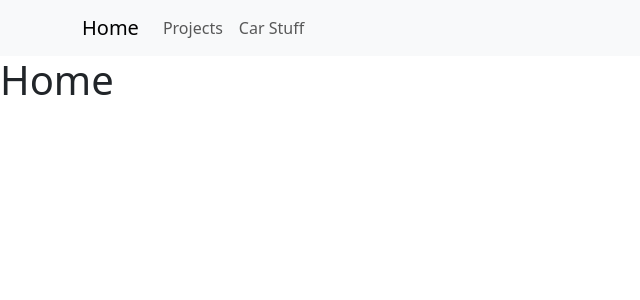
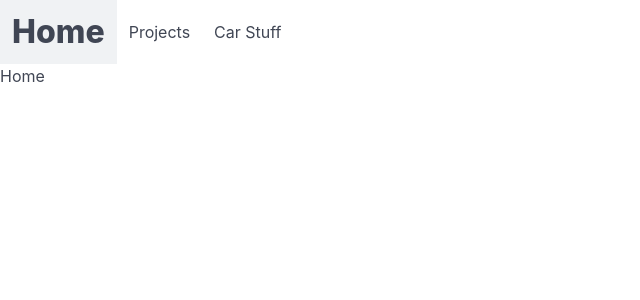
Before and after one commit to gabe-lepo/portfolio-site, a React (Create React App) app: page / in a window 1280 px wide. Shown: the top 300 px of the page, without its empty margins (0-640 px from the left). Built offline with nearby package versions, Linux system fonts and the light colour scheme.

Commit message:
back to bulma, fixed manifest, installed missing dependency

```diff
--- a/package.json
+++ b/package.json
@@ -3,6 +3,7 @@
   "version": "0.1.0",
   "private": true,
   "dependencies": {
+    "@babel/plugin-proposal-private-property-in-object": "^7.21.11",
     "@testing-library/jest-dom": "^5.17.0",
     "@testing-library/react": "^13.4.0",
     "@testing-library/user-event": "^13.5.0",
@@ -11,7 +12,6 @@
     "@types/react": "^18.3.4",
     "@types/react-dom": "^18.3.0",
     "react": "^18.3.1",
-    "react-bootstrap": "^2.10.4",
     "react-dom": "^18.3.1",
     "react-router-dom": "^6.26.1",
     "react-scripts": "5.0.1",
--- a/public/index.html
+++ b/public/index.html
@@ -10,9 +10,9 @@
       content="React website to show off Gabe's projects"
     />
     <!-- BULMA: -->
-    <!-- <link rel="stylesheet" href="https://cdn.jsdelivr.net/npm/bulma@1.0.2/css/bulma.min.css"> -->
+    <link rel="stylesheet" href="https://cdn.jsdelivr.net/npm/bulma@1.0.2/css/bulma.min.css">
     <!-- BOOTSTRAP CSS -->
-    <link href="https://cdn.jsdelivr.net/npm/bootstrap@5.3.3/dist/css/bootstrap.min.css" rel="stylesheet" integrity="sha384-QWTKZyjpPEjISv5WaRU9OFeRpok6YctnYmDr5pNlyT2bRjXh0JMhjY6hW+ALEwIH" crossorigin="anonymous">
+    <!-- <link href="https://cdn.jsdelivr.net/npm/bootstrap@5.3.3/dist/css/bootstrap.min.css" rel="stylesheet" integrity="sha384-QWTKZyjpPEjISv5WaRU9OFeRpok6YctnYmDr5pNlyT2bRjXh0JMhjY6hW+ALEwIH" crossorigin="anonymous"> -->
     <!--
       manifest.json provides metadata used when your web app is installed on a
       user's mobile device or desktop. See https://developers.google.com/web/fundamentals/web-app-manifest/
@@ -32,7 +32,7 @@
   <body>
     <noscript>You need to enable JavaScript to run this app.</noscript>
     <!-- BOOTSTRAP JS -->
-    <script src="https://cdn.jsdelivr.net/npm/bootstrap@5.3.3/dist/js/bootstrap.bundle.min.js" integrity="sha384-YvpcrYf0tY3lHB60NNkmXc5s9fDVZLESaAA55NDzOxhy9GkcIdslK1eN7N6jIeHz" crossorigin="anonymous"></script>
+    <!-- <script src="https://cdn.jsdelivr.net/npm/bootstrap@5.3.3/dist/js/bootstrap.bundle.min.js" integrity="sha384-YvpcrYf0tY3lHB60NNkmXc5s9fDVZLESaAA55NDzOxhy9GkcIdslK1eN7N6jIeHz" crossorigin="anonymous"></script> -->
     <div id="root"></div>
     <!--
       This HTML file is a template.
--- a/src/components/NavBar.tsx
+++ b/src/components/NavBar.tsx
@@ -1,18 +1,16 @@
-import { Navbar, Container, Nav } from "react-bootstrap"
-
 export default function NavBar() {
    return(
-      <Navbar expand="lg" className="bg-body-tertiary">
-         <Container>
-            <Navbar.Brand href="/">Home</Navbar.Brand>
-            <Navbar.Toggle aria-controls="basic-navbar-nav" />
-            <Navbar.Collapse id="basic-navbar-nav">
-               <Nav className="me-auto">
-                  <Nav.Link href="projects">Projects</Nav.Link>
-                  <Nav.Link href="carstuff">Car Stuff</Nav.Link>
-               </Nav>
-            </Navbar.Collapse>
-         </Container>
-      </Navbar>
+      <div className="navbar" role="navigation" aria-label="main navigation">
+         <div className="navbar-brand">
+            <a className="navbar-item title" href="/">Home</a>
+         </div>
+
+         <div className="navbar-menu">
+            <div className="navbar-start">
+               <a className="navbar-item" href="/projects">Projects</a>
+               <a className="navbar-item" href="/carstuff">Car Stuff</a>
+            </div>
+         </div>
+      </div>
    )
 }
```
Also changed, not shown: public/manifest.json, 1 other file (tests, documents, lock files or other folders).
